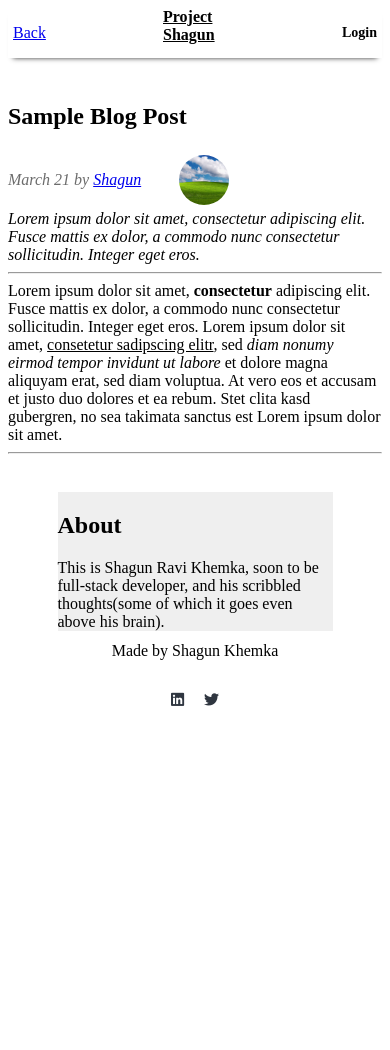
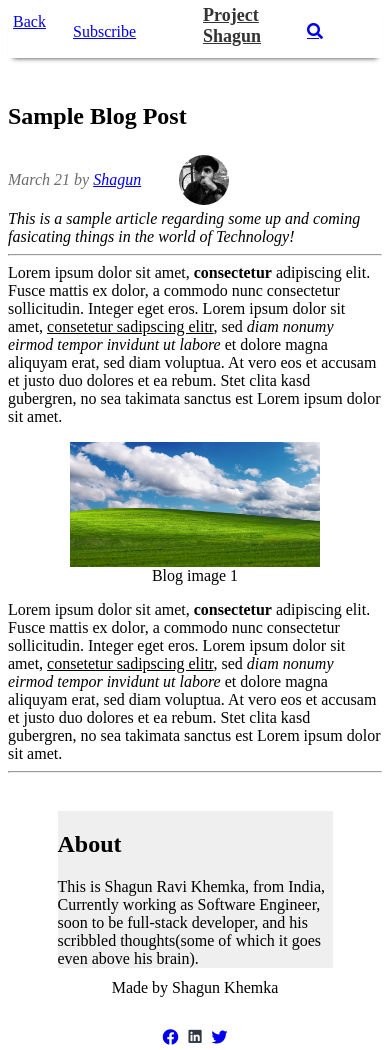
Before and after one commit to S2606/portfolio-page, a plain HTML site: page blog.html in a window 390 px wide. Before the commit the page ends 844 px from the top, so only its background shows below. Drawn offline with Linux system fonts and the light colour scheme.

Commit message:
refactor: fix nav bar styling, add some data

```diff
--- a/blog.html
+++ b/blog.html
@@ -11,17 +11,18 @@
 </head>
 <body>
 	<div class="container">
-		<header class="header">
-			<div class="header-left">
-				<div class="blog-nav">
-                    <a href="./index.html">Back</a>
-                </div>
+		<header class="nav-bar">
+			<div class="header-back">
+				<a href="./index.html">Back</a>
 			</div>
-			<div class="header-center">
+			<div class="header-title">
 				<h2 class="title">Project Shagun</h2>
 			</div>
-			<div class="header-right">
-				<h3 class="login">Login</h3>
+			<div class="header-subscribe">
+				<a href="#" class="subscribe">Subscribe</a>
+            </div>
+            <div class="header-search">
+				<a href="#" class="fas fa-search"></a>
 			</div>
 		</header>
         <section class="blog-container">
@@ -34,9 +35,16 @@
                     <div class="avatar"></div>
                 </div>
                 <div class="blog-first">
-                    Lorem ipsum dolor sit amet, <em>consectetur adipiscing elit</em>. Fusce mattis ex dolor, a commodo nunc consectetur sollicitudin. Integer eget eros.
+                    This is a sample article regarding some up and coming fasicating things in the world of Technology!
                 </div>
                 <hr />
+                <div class="blog-citation-box">
+                    Lorem ipsum dolor sit amet, <b>consectetur</b> adipiscing elit. Fusce mattis ex dolor, a commodo nunc consectetur sollicitudin. Integer eget eros. Lorem ipsum dolor sit amet, <u>consetetur sadipscing elitr</u>, sed <em>diam nonumy eirmod tempor invidunt ut labore</em> et dolore magna aliquyam erat, sed diam voluptua. At vero eos et accusam et justo duo dolores et ea rebum. Stet clita kasd gubergren, no sea takimata sanctus est Lorem ipsum dolor sit amet.
+                </div>
+                <figure class="blog-media">
+                    <img class="blog-img" src="./images/avatar.png">
+                    <figcaption class="blog-img-caption">Blog image 1</figcaption>
+                </figure>
                 <div class="blog-citation-box">
                     Lorem ipsum dolor sit amet, <b>consectetur</b> adipiscing elit. Fusce mattis ex dolor, a commodo nunc consectetur sollicitudin. Integer eget eros. Lorem ipsum dolor sit amet, <u>consetetur sadipscing elitr</u>, sed <em>diam nonumy eirmod tempor invidunt ut labore</em> et dolore magna aliquyam erat, sed diam voluptua. At vero eos et accusam et justo duo dolores et ea rebum. Stet clita kasd gubergren, no sea takimata sanctus est Lorem ipsum dolor sit amet.
                 </div>
@@ -46,15 +54,16 @@
                 <div class="about-card">
                     <h2>About</h2>
                     <div class="about-text">
-                        This is Shagun Ravi Khemka, soon to be full-stack developer, and his scribbled thoughts(some of which it goes even above his brain).
+                        This is Shagun Ravi Khemka, from India, Currently working as Software Engineer, soon to be full-stack developer, and his scribbled thoughts(some of which it goes even above his brain).
                     </div>
                 </div>
             </div>
         </section>
         <footer class="footer">
-			<div class="footer-line">Made by Shagun Khemka</div>
-			<a href="https://in.linkedin.com/in/shagun-khemka" id="linkedin"><i class="fab fa-linkedin"></i></a>
-			<a href="https://twitter.com/shagun_p" id="twitter"><i class="fab fa-twitter"></i></a>
+            <div class="footer-line">Made by Shagun Khemka</div>
+            <a href="#" id="facebook"><i class="fab fa-facebook"></i></a>
+			<a href="#" id="linkedin"><i class="fab fa-linkedin"></i></a>
+			<a href="#" id="twitter"><i class="fab fa-twitter"></i></a>
 		</footer>
 	</div>
 </body>
--- a/styles/common.css
+++ b/styles/common.css
@@ -11,3 +11,9 @@
         "mainContent"
         "footer";
 }
+
+@media (max-width: 1000px) {
+    .container {
+        width: 100%;
+    }
+}
--- a/styles/footer.css
+++ b/styles/footer.css
@@ -13,7 +13,7 @@
     text-align: center;
 }
 
-#linkedin, #twitter{
+#linkedin, #twitter #facebook{
     display: block;
     margin: 10px;
     text-align: center;
@@ -21,17 +21,17 @@
     font-size: 15px;
 }
 
-#linkedin:hover, #twitter:hover {
+#linkedin:hover, #twitter:hover, #facebook:hover{
     background-color: #f5f6fa;
     font-size: 20px;
 }
 
 @media (max-width: 1000px) {
-    #linkedin, #twitter {
+    #linkedin, #twitter, #facebook {
         display: inline-block;
     }
 }
-#linkedin:hover {
+#linkedin:hover, #facebook:hover{
     color: #3C5A99;
 }
 #twitter:hover {
--- a/styles/header.css
+++ b/styles/header.css
@@ -3,56 +3,74 @@
     text-decoration: underline;
 }
 
-.header{
+.nav-bar{
     grid-area:header;
     box-shadow: 0 5px 5px -5px #333;
     overflow: hidden;
     display: flex;
+    flex-direction: row;
+    justify-content: space-between;
     flex: 1;
+    gap: 30px;
 }
 
-.header-left{
-    width: 100px;
+.nav-bar a:hover {
+    background-color: #ddd;
+    color: black;
+  }
+
+.header-back{
+    color: #333;
+    text-decoration: underline;
     order: 1;
-    display: flex;
-    align-items: center;
-    justify-content: flex-start;
-    margin-left: 200px;
 }
 
-.header-center {
-    flex: 1;
+.header-subscribe{
+    color: #333;
+    text-decoration: underline;
     order: 2;
-    display: flex;
-    align-items: center;
-    justify-content: center;
-    margin-left: 50px;
-    margin-right: 50px;
+
 }
 
-.header-right{
-    width: 100px;
+.header-title {
+    color: #333;
+    text-decoration: underline;
     order: 3;
-    display: flex;
-    align-items: center;
-    justify-content: flex-end;
-    margin-right: 200px;
+}
+
+.header-search{
+    color: #333;
+    text-decoration: underline;
+    order: 4;
 }
 
 @media (max-width: 400px) {
-	.header-left {
-		margin-left: 5px;
+    .nav-bar{
+        padding-right: 50px;
     }
 
-    .header-right {
-		margin-right: 5px;
+    .header-back{
+        width: 10px;
+        order: 1;
+        margin: 5px;
     }
 
-    .title {
-        font-size: 16px;
+    .header-subscribe{
+        width: 10px;
+        order: 2;
+        margin: 15px;
     }
 
-    .login {
-        font-size: 14px;
+    .header-title {
+        order: 3;
+        margin-left: 75px;
+        align-self: center;
+        font-size: 12px;
+    }
+
+    .header-search{
+        width: 10px;
+        order: 4;
+        margin: 15px;
     }
 }
--- a/styles/index.css
+++ b/styles/index.css
@@ -73,9 +73,3 @@ img {
 		justify-content: center;
 	}
 }
-
-@media (max-width: 1000px) {
-    .container {
-        width: 100%;
-    }
-}
--- a/styles/mainContent.css
+++ b/styles/mainContent.css
@@ -13,11 +13,27 @@
     font-style: italic;
 }
 
+.blog-media{
+    display: flex;
+    flex-direction: column;
+    justify-content: center;
+}
+
+.blog-img {
+    width: 600px;
+    height: 300px;
+    align-self: center;
+}
+
+.blog-img-caption {
+    text-align: center;
+}
+
 .avatar {
     display: inline-block;
     width: 50px;
     height: 50px;
-    background-image: url('../images/avatar.png');
+    background-image: url('../images/personal-informal.jpeg');
     background-size: cover;
     border-radius: 50%;
     margin-left: 10%;
@@ -26,3 +42,10 @@
 .blog-first {
     font-style: italic;
 }
+
+@media (max-width: 767px){
+	.blog-img {
+        width: 250px;
+        height: 125px;
+    }
+}
```
Also changed, not shown: index.html (+6 -5 lines), images/personal-informal.jpeg (added).
